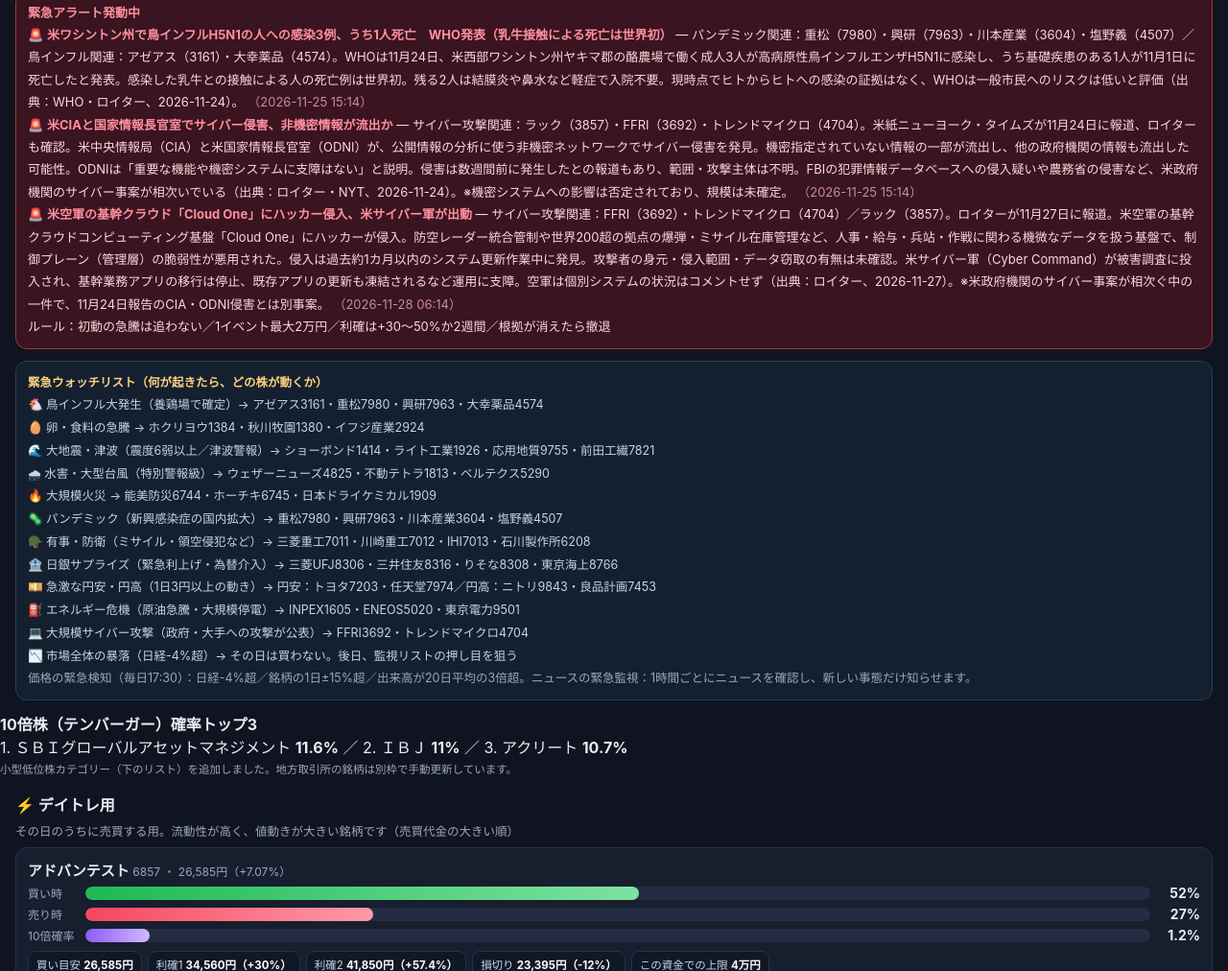
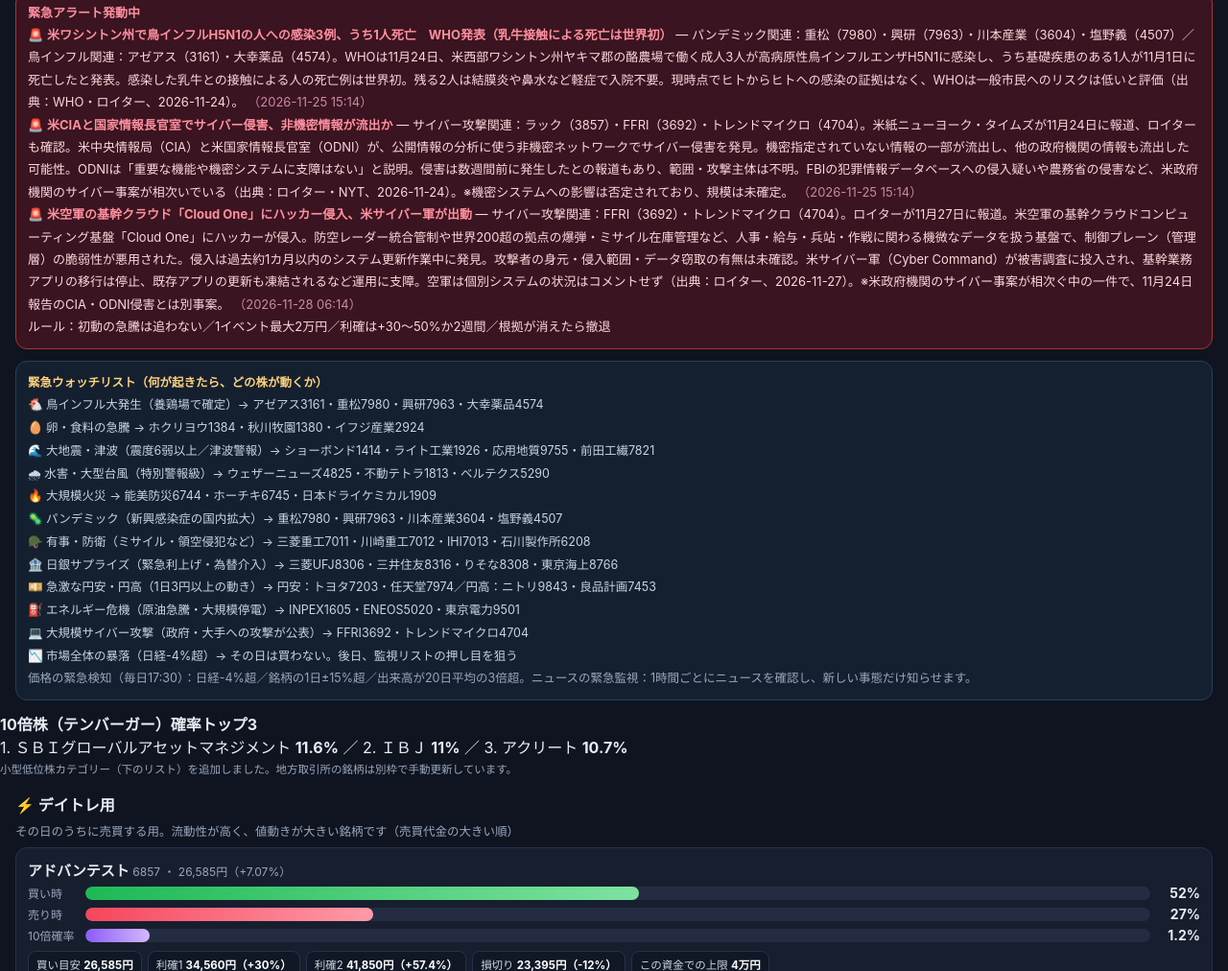
Before and after one commit to ruirui-kouno/stock-meter, a plain HTML site: page index.html in a window 1280 px wide. Shown: the part 850-1862 px from the top of the page at 96% size. Drawn offline with Linux system fonts and the light colour scheme.

Commit message:
Update stock meter (auto publish)

```diff
--- a/index.html
+++ b/index.html
@@ -84,7 +84,7 @@ header{padding:16px 16px 8px} h1{font-size:19px;margin:0 0 4px} .sub{color:#9aa7
 <div class="tiers" id="tiers"></div>
 <div class="sum" id="sum"></div>
 <div id="alloc"></div>
-<div id="emg"><div class="emg on"><b>緊急アラート発動中</b><div>🚨 <b>米ワシントン州で鳥インフルH5N1の人への感染3例、うち1人死亡　WHO発表（乳牛接触による死亡は世界初）</b> ― パンデミック関連：重松（7980）・興研（7963）・川本産業（3604）・塩野義（4507）／鳥インフル関連：アゼアス（3161）・大幸薬品（4574）。WHOは11月24日、米西部ワシントン州ヤキマ郡の酪農場で働く成人3人が高病原性鳥インフルエンザH5N1に感染し、うち基礎疾患のある1人が11月1日に死亡したと発表。感染した乳牛との接触による人の死亡例は世界初。残る2人は結膜炎や鼻水など軽症で入院不要。現時点でヒトからヒトへの感染の証拠はなく、WHOは一般市民へのリスクは低いと評価（出典：WHO・ロイター、2026-11-24）。 <span style='color:#c8a'>（2026-11-25 15:14）</span></div><div>🚨 <b>米CIAと国家情報長官室でサイバー侵害、非機密情報が流出か</b> ― サイバー攻撃関連：ラック（3857）・FFRI（3692）・トレンドマイクロ（4704）。米紙ニューヨーク・タイムズが11月24日に報道、ロイターも確認。米中央情報局（CIA）と米国家情報長官室（ODNI）が、公開情報の分析に使う非機密ネットワークでサイバー侵害を発見。機密指定されていない情報の一部が流出し、他の政府機関の情報も流出した可能性。ODNIは「重要な機能や機密システムに支障はない」と説明。侵害は数週間前に発生したとの報道もあり、範囲・攻撃主体は不明。FBIの犯罪情報データベースへの侵入疑いや農務省の侵害など、米政府機関のサイバー事案が相次いでいる（出典：ロイター・NYT、2026-11-24）。※機密システムへの影響は否定されており、規模は未確定。 <span style='color:#c8a'>（2026-11-25 15:14）</span></div><div>🚨 <b>米空軍の基幹クラウド「Cloud One」にハッカー侵入、米サイバー軍が出動</b> ― サイバー攻撃関連：FFRI（3692）・トレンドマイクロ（4704）／ラック（3857）。ロイターが11月27日に報道。米空軍の基幹クラウドコンピューティング基盤「Cloud One」にハッカーが侵入。防空レーダー統合管制や世界200超の拠点の爆弾・ミサイル在庫管理など、人事・給与・兵站・作戦に関わる機微なデータを扱う基盤で、制御プレーン（管理層）の脆弱性が悪用された。侵入は過去約1カ月以内のシステム更新作業中に発見。攻撃者の身元・侵入範囲・データ窃取の有無は未確認。米サイバー軍（Cyber Command）が被害調査に投入され、基幹業務アプリの移行は停止、既存アプリの更新も凍結されるなど運用に支障。空軍は個別システムの状況はコメントせず（出典：ロイター、2026-11-27）。※米政府機関のサイバー事案が相次ぐ中の一件で、11月24日報告のCIA・ODNI侵害とは別事案。 <span style='color:#c8a'>（2026-11-28 06:14）</span></div><div>ルール：初動の急騰は追わない／1イベント最大2万円／利確は+30〜50%か2週間／根拠が消えたら撤退</div></div></div>
+<div id="emg"><div class="emg on"><b>緊急アラート発動中</b><div>🚨 <b>米ワシントン州で鳥インフルH5N1の人への感染3例、うち1人死亡　WHO発表（乳牛接触による死亡は世界初）</b> ― パンデミック関連：重松（7980）・興研（7963）・川本産業（3604）・塩野義（4507）／鳥インフル関連：アゼアス（3161）・大幸薬品（4574）。WHOは11月24日、米西部ワシントン州ヤキマ郡の酪農場で働く成人3人が高病原性鳥インフルエンザH5N1に感染し、うち基礎疾患のある1人が11月1日に死亡したと発表。感染した乳牛との接触による人の死亡例は世界初。残る2人は結膜炎や鼻水など軽症で入院不要。現時点でヒトからヒトへの感染の証拠はなく、WHOは一般市民へのリスクは低いと評価（出典：WHO・ロイター、2026-11-24）。 <span style='color:#c8a'>（2026-11-25 15:14）</span></div><div>🚨 <b>米CIAと国家情報長官室でサイバー侵害、非機密情報が流出か</b> ― サイバー攻撃関連：ラック（3857）・FFRI（3692）・トレンドマイクロ（4704）。米紙ニューヨーク・タイムズが11月24日に報道、ロイターも確認。米中央情報局（CIA）と米国家情報長官室（ODNI）が、公開情報の分析に使う非機密ネットワークでサイバー侵害を発見。機密指定されていない情報の一部が流出し、他の政府機関の情報も流出した可能性。ODNIは「重要な機能や機密システムに支障はない」と説明。侵害は数週間前に発生したとの報道もあり、範囲・攻撃主体は不明。FBIの犯罪情報データベースへの侵入疑いや農務省の侵害など、米政府機関のサイバー事案が相次いでいる（出典：ロイター・NYT、2026-11-24）。※機密システムへの影響は否定されており、規模は未確定。 <span style='color:#c8a'>（2026-11-25 15:14）</span></div><div>🚨 <b>米空軍の基幹クラウド「Cloud One」にハッカー侵入、米サイバー軍が出動</b> ― サイバー攻撃関連：FFRI（3692）・トレンドマイクロ（4704）。ロイターが11月27日に報道。米空軍の基幹クラウドコンピューティング基盤「Cloud One」にハッカーが侵入。防空レーダー統合管制や世界200超の拠点の爆弾・ミサイル在庫管理など、人事・給与・兵站・作戦に関わる機微なデータを扱う基盤で、制御プレーン（管理層）の脆弱性が悪用された。侵入は過去約1カ月以内のシステム更新作業中に発見。攻撃者の身元・侵入範囲・データ窃取の有無は未確認。米サイバー軍（Cyber Command）が被害調査に投入され、基幹業務アプリの移行は停止、既存アプリの更新も凍結されるなど運用に支障。空軍は個別システムの状況はコメントせず（出典：ロイター、2026-11-27）。※米政府機関のサイバー事案が相次ぐ中の一件で、11月24日報告のCIA・ODNI侵害とは別事案。 <span style='color:#c8a'>（2026-11-28 06:14）</span></div><div>ルール：初動の急騰は追わない／1イベント最大2万円／利確は+30〜50%か2週間／根拠が消えたら撤退</div></div></div>
 <div class="watch" id="watch"><b>緊急ウォッチリスト（何が起きたら、どの株が動くか）</b><br>
 🐔 鳥インフル大発生（養鶏場で確定）→ アゼアス3161・重松7980・興研7963・大幸薬品4574<br>
 🥚 卵・食料の急騰 → ホクリヨウ1384・秋川牧園1380・イフジ産業2924<br>
```
